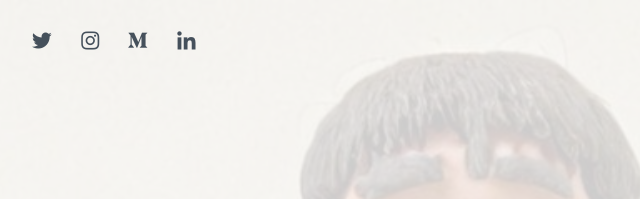
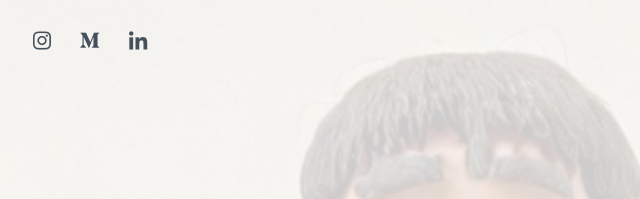
Before and after one commit to Rezaramdhanisti/rezaramdhanisti.github.io, a plain HTML site: page index.html in a window 1280 px wide. Shown: the part 427-626 px from the top of the page, 145-785 px from the left. Drawn offline with nearby package versions, Linux system fonts and the light colour scheme.

Commit message:
remove twitter

```diff
--- a/index.html
+++ b/index.html
@@ -51,7 +51,6 @@
       <h1>Reza Ramdhanisti</h1>
       <p><span class="typed" data-typed-items="I'm a Software Engineer,I enjoyed to solve problem,I like to reinvent myself "></span></p>
       <div class="social-links">
-        <a href="https://twitter.com/rezarr_" class="twitter"><i class="bx bxl-twitter"></i></a>
         <a href="https://www.instagram.com/rezaramdhanisti" class="instagram"><i class="bx bxl-instagram"></i></a>
         <a href="https://medium.com/@rezaramdhanisti" class="medium"><i class="bx bxl-medium"></i></a>
         <a href="https://www.linkedin.com/in/reza-ramdhanisti-578a61129/" class="linkedin"><i class="bx bxl-linkedin"></i></a>
```
